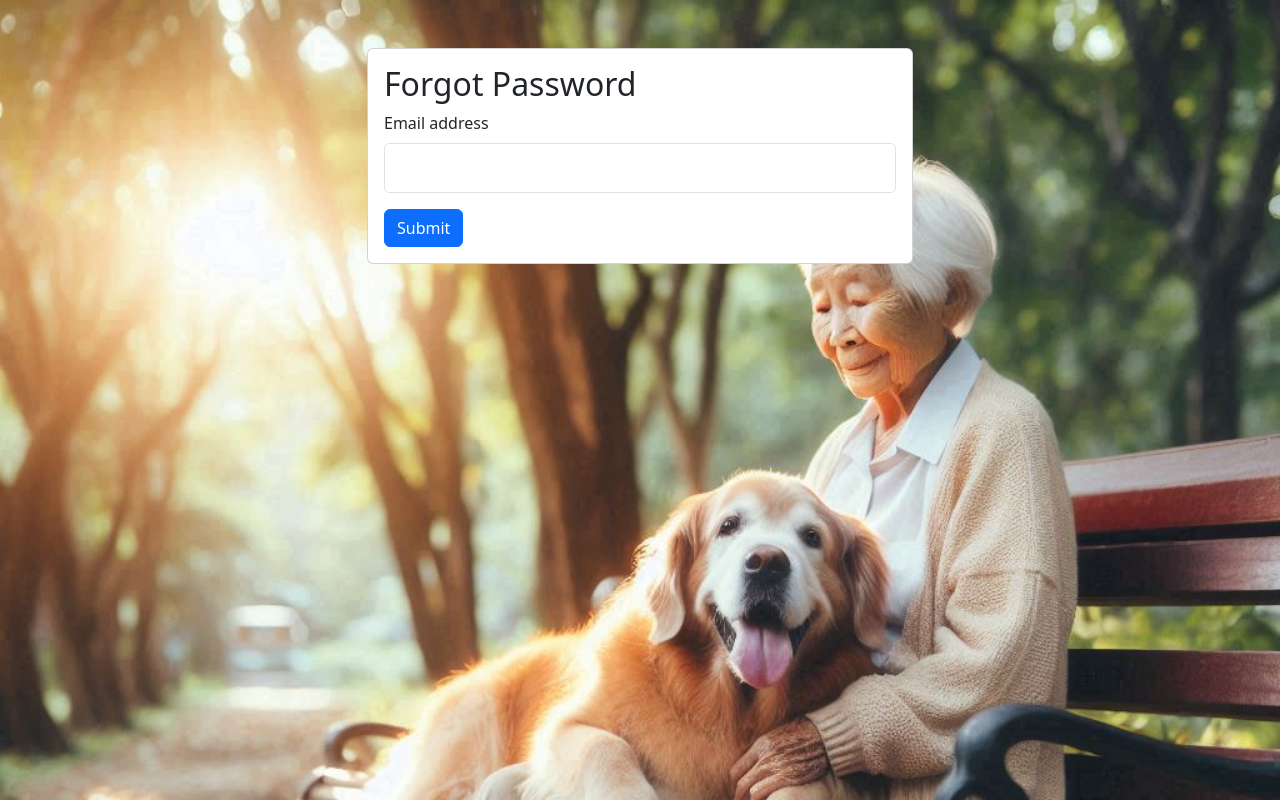
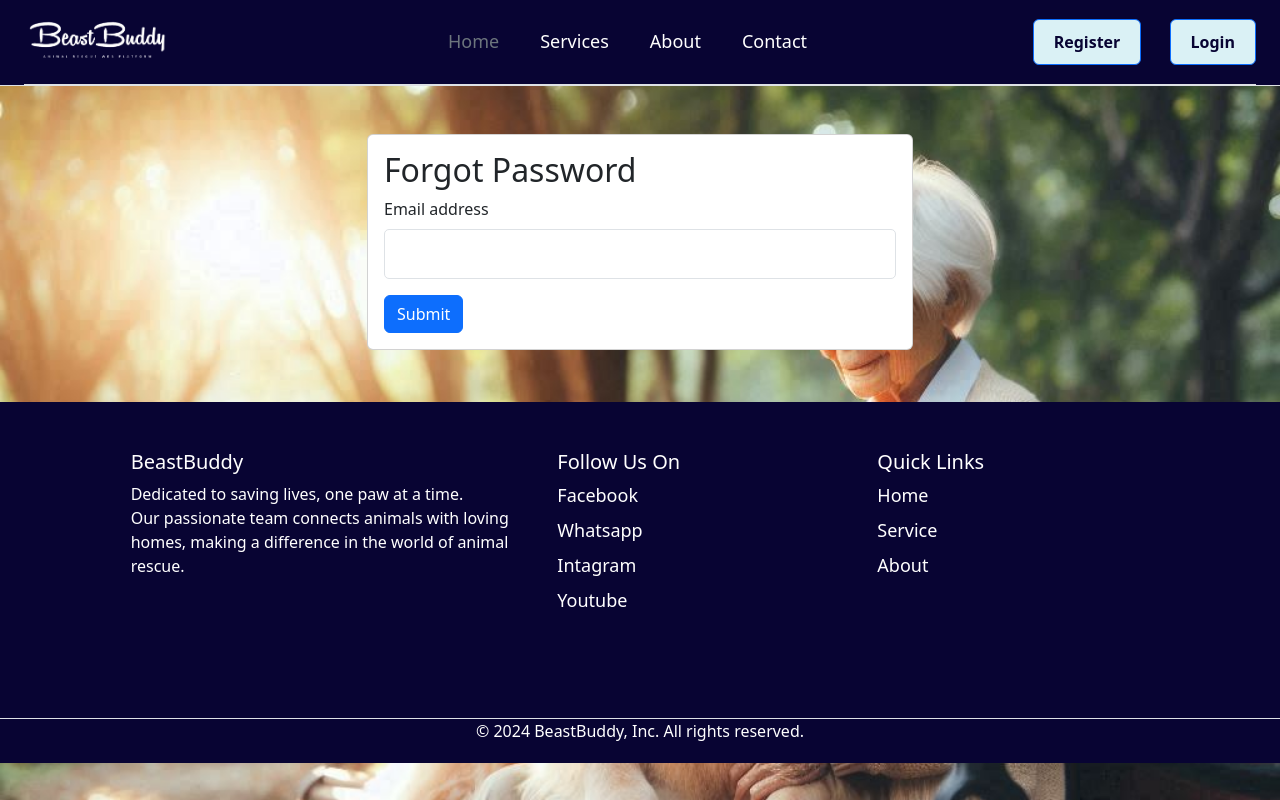
Before and after one commit to HiruniWijerathna/Web-Mini-Project, a PHP site: page /forgot_password_page.php in a window 1280 px wide. Run offline with PHP 8.4, Linux system fonts and the light colour scheme.

Commit message:
add footer and header

```diff
--- a/forgot_password_page.php
+++ b/forgot_password_page.php
@@ -7,7 +7,39 @@
     <link rel="stylesheet" href="https://cdn.jsdelivr.net/npm/bootstrap@5.3.3/dist/css/bootstrap.min.css" integrity="sha384-QWTKZyjpPEjISv5WaRU9OFeRpok6YctnYmDr5pNlyT2bRjXh0JMhjY6hW+ALEwIH" crossorigin="anonymous">
     <link rel="stylesheet" href="css/style.css">
 </head>
-<body class="login-body" style="background-image: url('image/login.jpg'); background-size: cover;">
+
+<html>
+ <body  >
+ <!-- Header -->
+ <div class="container-fluid px-4 border-bottom shadow-bottom" style="background-color: #080433">
+    <header class="d-flex flex-wrap align-items-center justify-content-center justify-content-md-between py-3 mb-4 border-bottom ">
+      <div class="col-md-3 mb-2 mb-md-0">
+        <a href="/" class="d-inline-flex link-body-emphasis text-decoration-none">
+            <img src="image/logo.png" alt="Your Logo" class="logo">
+        </a>
+      </div>
+
+      <ul class="nav col-12 col-md-auto mb-2 justify-content-center mb-md-0">
+        <li><a href="#" class="nav-link px-2 link-secondary">Home</a></li>
+        <li><a href="#" class="nav-link px-2">Services</a></li>
+        <li><a href="#" class="nav-link px-2">About</a></li>
+        <li><a href="#" class="nav-link px-2">Contact</a></li>
+      </ul>
+
+      <div class="col-md-3 text-end">
+        <button type="button" class="btn btn-outline-primary me-4 btn-custom" onclick="window.location.href='register.php';">Register</button>
+        <button type="button" class="btn btn-primary btn-custom" onclick="window.location.href='login.php';">Login</button>
+      </div>
+    </header>
+  </div>
+
+  </body>
+  </html>
+
+
+
+
+<body class="login-body" style="background-image: url('image/login.jpg'); background-size:cover; position:relative;">
     <div class="container">
         <div class="row justify-content-center">
             <div class="col-md-6">
@@ -26,5 +58,59 @@
             </div>
         </div>
     </div>
+
+
 </body>
+<br><br><br><br>
+
+
+    <!-- Footer -->
+
+<div class="container-fluid   px-4   " style="background-color: #080433">
+    <footer class="py-1">
+        <div class="row flex-lg-row-align-items-center g-5 " style="background-color: #080433">
+
+            <div class="col-md-4 offset-md-1 mb-5">
+                <form>
+                    <div class="text-white">
+                        <h5>BeastBuddy</h5>
+                        <p class="descrip">Dedicated to saving lives, one paw at a time. <br>Our passionate team
+                            connects animals with loving homes, making a difference in the world of animal rescue.</p>
+                    </div>
+                </form>
+            </div>
+
+            <!-- <div class="col mb-3"> </div> -->
+
+            <div class="col-6 col-md-3 mb-5">
+                <h5 class="text-white">Follow Us On</h5>
+                <ul class="nav flex-column">
+                    <li class="nav-item mb-2"><a href="#" class="nav-link p-0 text-body-secondary">Facebook</a></li>
+                    <li class="nav-item mb-2"><a href="#" class="nav-link p-0 text-body-secondary">Whatsapp</a></li>
+                    <li class="nav-item mb-2"><a href="#" class="nav-link p-0 text-body-secondary">Intagram</a></li>
+                    <li class="nav-item mb-2"><a href="#" class="nav-link p-0 text-body-secondary">Youtube</a></li>
+                </ul>
+            </div>
+
+            <!-- <div class="col mb-3"></div> -->
+
+            <div class="col-6 col-md-2 mb-5">
+                <h5 class="text-white">Quick Links</h5>
+                <ul class="nav flex-column">
+                    <li class="nav-item mb-2"><a href="#" class="nav-link p-0 text-body-secondary">Home</a></li>
+                    <li class="nav-item mb-2"><a href="#" class="nav-link p-0 text-body-secondary">Service</a></li>
+                    <li class="nav-item mb-2"><a href="#" class="nav-link p-0 text-body-secondary">About</a></li>
+                </ul>
+            </div>
+
+            <!-- <div class="col mb-3"> </div> -->
+
+            <div class="d-flex flex-column flex-sm-row justify-content-center  border-top">
+                <p class="descrip">© 2024 BeastBuddy, Inc. All rights reserved.</p>
+            </div>
+        </div>
+    </footer>
+</div>
+
+
 </html>
```
